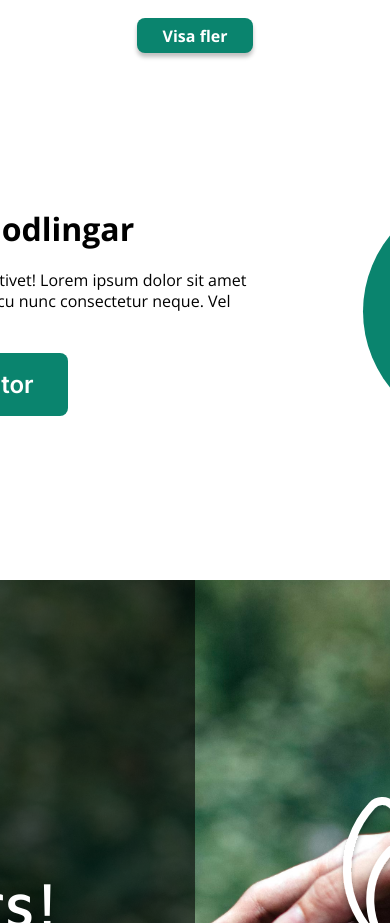
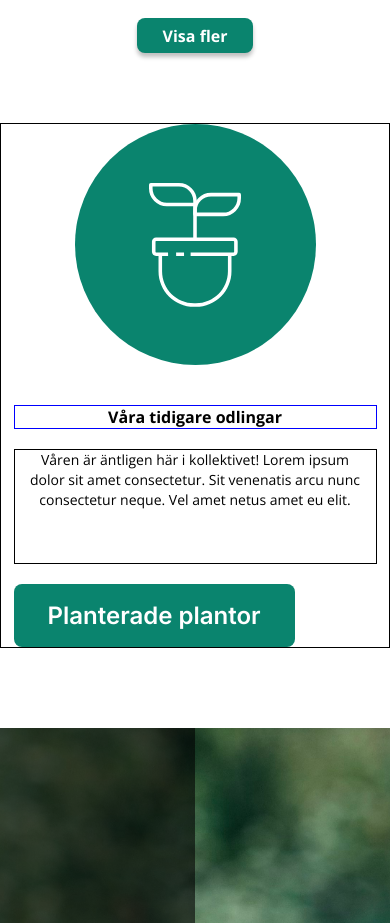
Before and after one commit to CarinWood/Planthood, a React (Vite) app: page / in a window 390 px wide. Shown: the part 2060-2983 px from the top of the page. Built offline with nearby package versions, Linux system fonts and the light colour scheme.

Commit message:
updated css

```diff
--- a/src/components/earlier/earlier.css
+++ b/src/components/earlier/earlier.css
@@ -54,3 +54,35 @@
     font-weight: 600;
     font-size: 24px;
 }
+
+
+@media screen and (max-width: 987px) {
+    .earlier-container {
+        width: 390px;
+        height: auto;
+        flex-direction: column-reverse;
+        align-items: center;
+        justify-content: center;
+        margin-bottom: 80px;
+        border: 1px solid black;
+    }
+    .earlier-headline {
+        font-size: 16px;
+        line-height: 22px;
+        text-align: center;
+        border: 1px solid blue;
+        margin: 40px 0px 0px 0px;
+        width: 100%;
+    }
+
+    .earlier-text {
+        font-size: 14px;
+        line-height: 20px;
+        width: 363px;
+        height: 115px;
+        margin: 20px 0px;
+        text-align: center;
+        border: 1px solid black;
+        padding: 0px 15px;
+    }
+}
```
